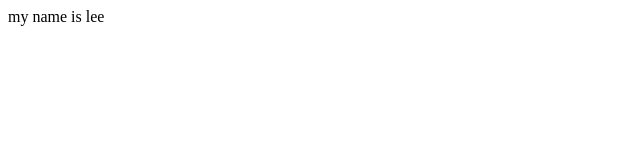
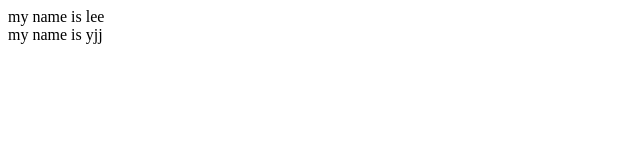
Before and after one commit to lf2021/gitOperation, a plain HTML site: page index.html in a window 1280 px wide. Shown: the full height of the page, 0-640 px from the left. Drawn offline with Linux system fonts and the light colour scheme.

Commit message:
feat: fixed

```diff
--- a/index.html
+++ b/index.html
@@ -7,5 +7,6 @@
 </head>
 <body>
   <div>my name is lee</div>
+  <div>my name is yjj</div>
 </body>
 </html>
```
